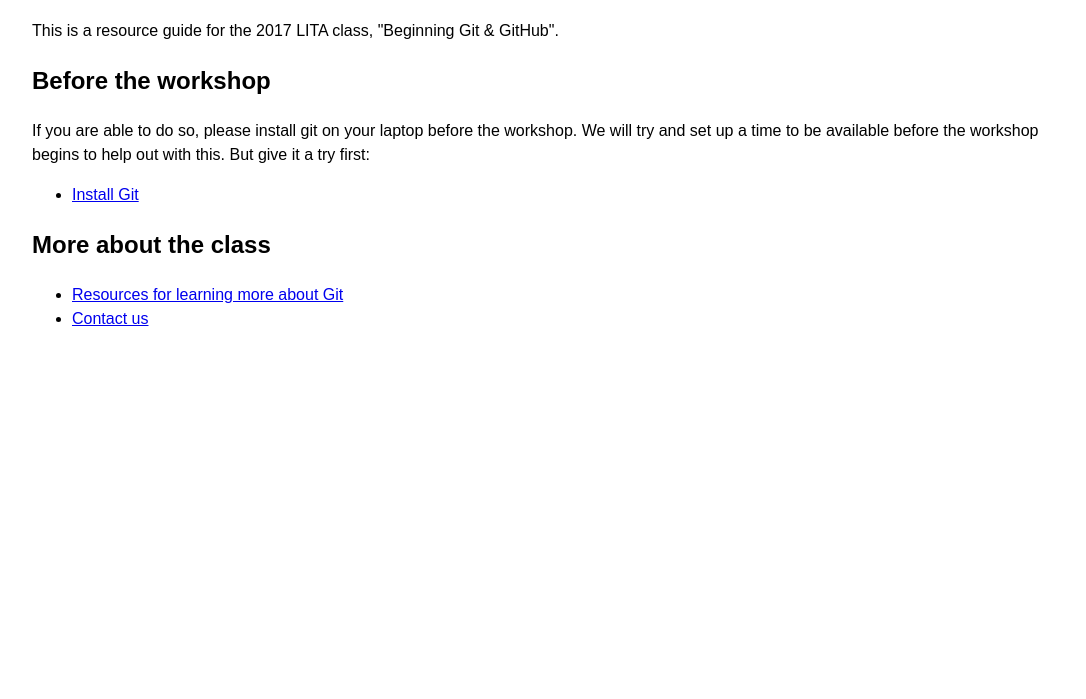
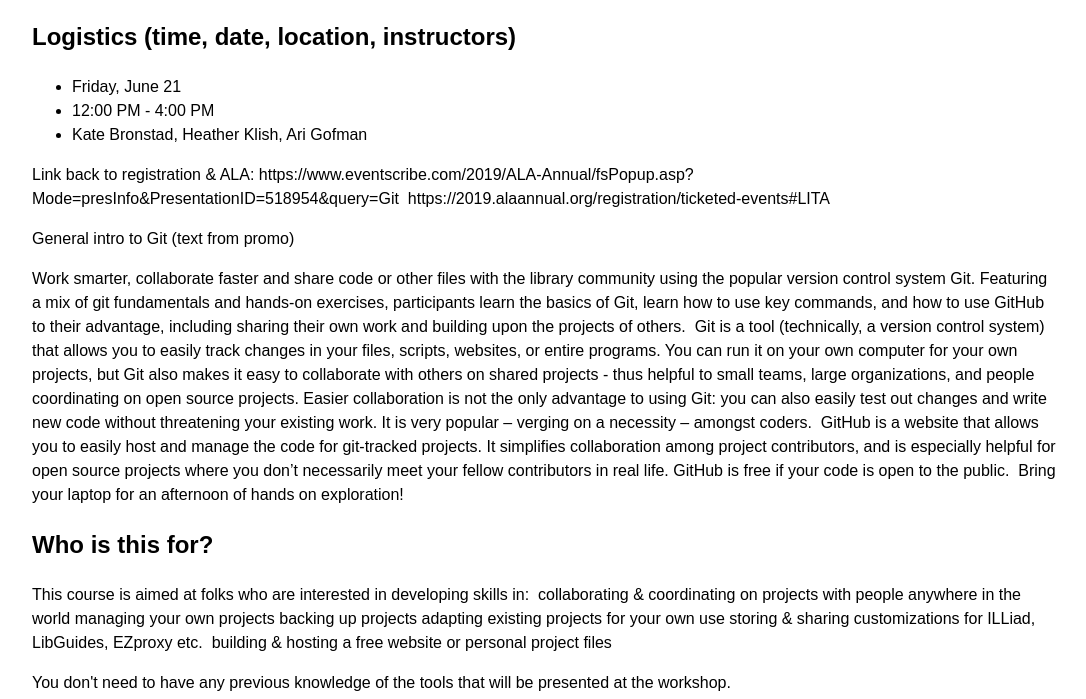
Before and after one commit to katebron/ALA_2019, a plain HTML site: page index.html in a window 1280 px wide. Shown: the part 101-800 px from the top of the page, without its empty margins (96-1182 px from the left). Drawn offline with nearby package versions, Linux system fonts and the light colour scheme; files that its build step writes are made by us from their sources.

Commit message:
Update index.html

```diff
--- a/index.html
+++ b/index.html
@@ -12,8 +12,7 @@
 		<div id="nav"> <a href="index.html">Beginning Git and GitHub</a></div>
 		<h1 id="header">A Guide for the LITA class</h1>
 		<div id="main">
-		<p>This is a resource guide for the 2017 LITA class, "Beginning Git & GitHub".
-			</p>
+
 
 			<!--<p><a href="https://docs.google.com/presentation/d/1HlLd6Sf-ylMv4j8znBSpskA_5ud2J_sWFzWsn3eS8pg/edit?usp=sharing">See the slides from this class</a></p>-->
 
@@ -22,40 +21,51 @@
 			with different steps depending on whether you want to use command-line or not (command-line is
 			strongly encouraged but not necessary).</p>-->
 
-			<h2>Before the workshop</h2>
-			<p>If you are able to do so, please install git on your laptop before the workshop.
-				We will try and set up a time to be available before the workshop begins to help out with this. But give it a try first:
-			</p>
-
-		<ul>
-			<!--<li>Set yourself up with GitHub - see instructions below</a><span class="note"> (btw, you don't need to use GitHub to use Git, but it does give you a lot of benefits).</span></li>-->
-			<!--<li><a href="git_with_gui.html">Use Git with a GUI</a> (meaning, <em>without</em> the command-line)</li>-->
-			<li><a href="install_git.html">Install Git</a></li>
-        </ul>
-        <h2>More about the class</h2>
-        <ul>
 
 
-			<li><a href="resources.html">Resources for learning more about Git<a></li>
-			<li><a href="resources.html#class">Contact us<a></li>
-		</ul>
-       <!--  <div id="gh-login">
-         	<h2>GitHub</h2>
-         	<p>You'll probably want to use GitHub as a space to view and store your own projects and view other people's. </p>
-         		<ol>
-         			<li>Get a user name and password: <a href="https://github.com/join">https://github.com/join</a></li>
-         			<li>Look around at the repositories already on GitHub. You might recognize a few:</li>
-         				<ul>
-         					<li><a href="https://github.com/jquery/jquery">JQuery</a></li>
-         					<li><a href="https://github.com/NYPL">NYPublic Library</a></li>
-         					<li><a href="https://github.com/fcrepo4">Fedora</a></li>
-         					<li><a href="https://github.com/hklish01/gettingtoknowgit/tree/gh-pages">The code for this webpage</a>
-         			    </ul>
-         			  </ol>
-              <p>The next step involves working with Git on your own computer. You have two options:<ol><li><a href="git_with_commandline.html">Work on the command-line</a> <span class="note">(do it!)</span></li> <li><a href="git_with_gui.html">Work with a GUI tool</a> (use your mouse)</li>. </p>
 
 
-		</div>	-->
+		    Logistics (time, date, location, instructors) </h2>
+<ul>
+	<li>Friday, June 21</li>
+	<li>12:00 PM - 4:00 PM</li>
+	<li>Kate Bronstad, Heather Klish, Ari Gofman </li>
+			</ul>
 
+
+<p>Link back to registration & ALA: https://www.eventscribe.com/2019/ALA-Annual/fsPopup.asp?Mode=presInfo&PresentationID=518954&query=Git
+	https://2019.alaannual.org/registration/ticketed-events#LITA </p>
+
+
+General intro to Git (text from promo)
+
+<p>
+Work smarter, collaborate faster and share code or other files with the library community using the popular version control system Git. Featuring a mix of git fundamentals and hands-on exercises, participants learn the basics of Git, learn how to use key commands, and how to use GitHub to their advantage, including sharing their own work and building upon the projects of others.
+Git is a tool (technically, a version control system) that allows you to easily track changes in your files, scripts, websites, or entire programs. You can run it on your own computer for your own projects, but Git also makes it easy to collaborate with others on shared projects - thus helpful to small teams, large organizations, and people coordinating on open source projects. Easier collaboration is not the only advantage to using Git: you can also easily test out changes and write new code without threatening your existing work. It is very popular – verging on a necessity – amongst coders.
+GitHub is a website that allows you to easily host and manage the code for git-tracked projects. It simplifies collaboration among project contributors, and is especially helpful for open source projects where you don’t necessarily meet your fellow contributors in real life. GitHub is free if your code is open to the public.
+Bring your laptop for an afternoon of hands on exploration!
+		    </p>
+
+		    <h2>Who is this for? </h2>
+
+
+<p>This course is aimed at folks who are interested in developing skills in:
+collaborating & coordinating on projects with people anywhere in the world
+managing your own projects
+backing up projects
+adapting existing projects for your own use
+storing & sharing customizations for ILLiad, LibGuides, EZproxy etc.
+	building & hosting a free website or personal project files </p>
+
+
+<p>You don't need to have any previous knowledge of the tools that will be presented at the workshop. </p>
+
+
+<p>Participants should bring a laptop with a Mac, Linux, or Windows operating system (not a tablet) that they have administrative privileges on. If this is not possible for you but you are interested in attending, please contact the instructors who will try to assist. Please let the instructors know if you are planning on using a Chromebook. Participants should download the required software before the workshop. All attendees will abide by the ALA Code of Ethics.
+		    </p>
+
+		    <h3>Accessibility Information</h3>
+		    <p>To come with room assignment. If you have specific accessibility requirements, please let the instructors know.
+		    </p>
 </body>
 </html>
```
